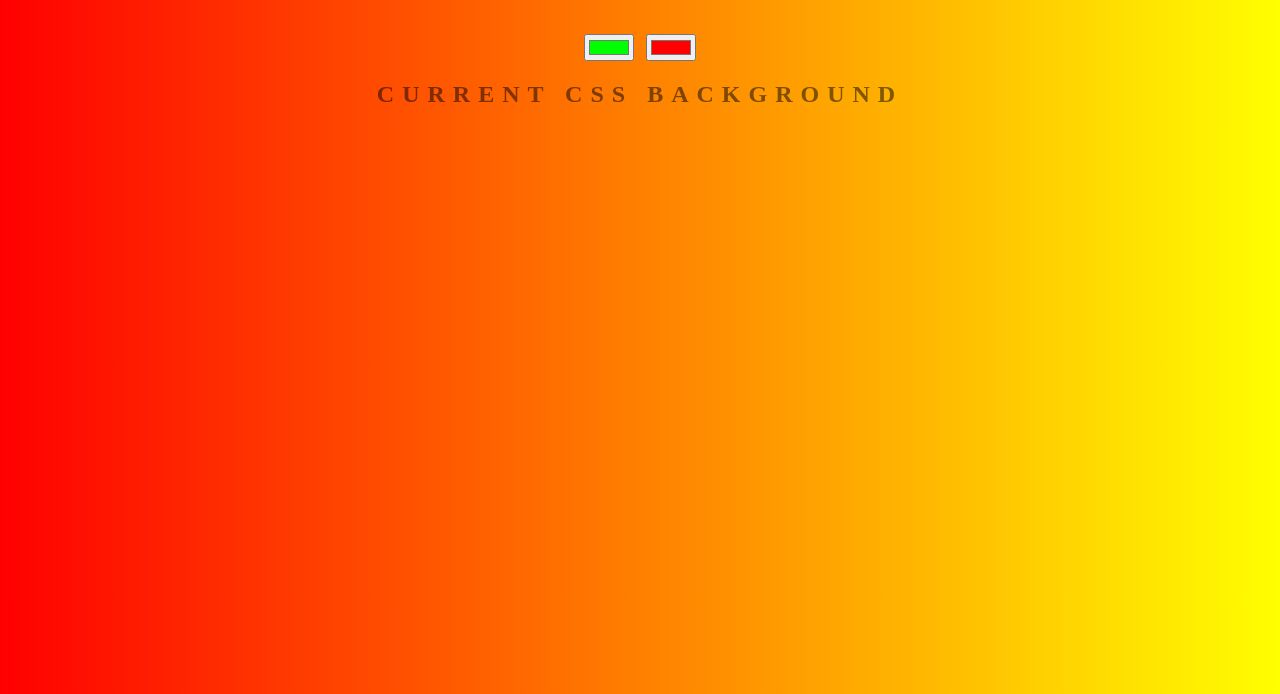
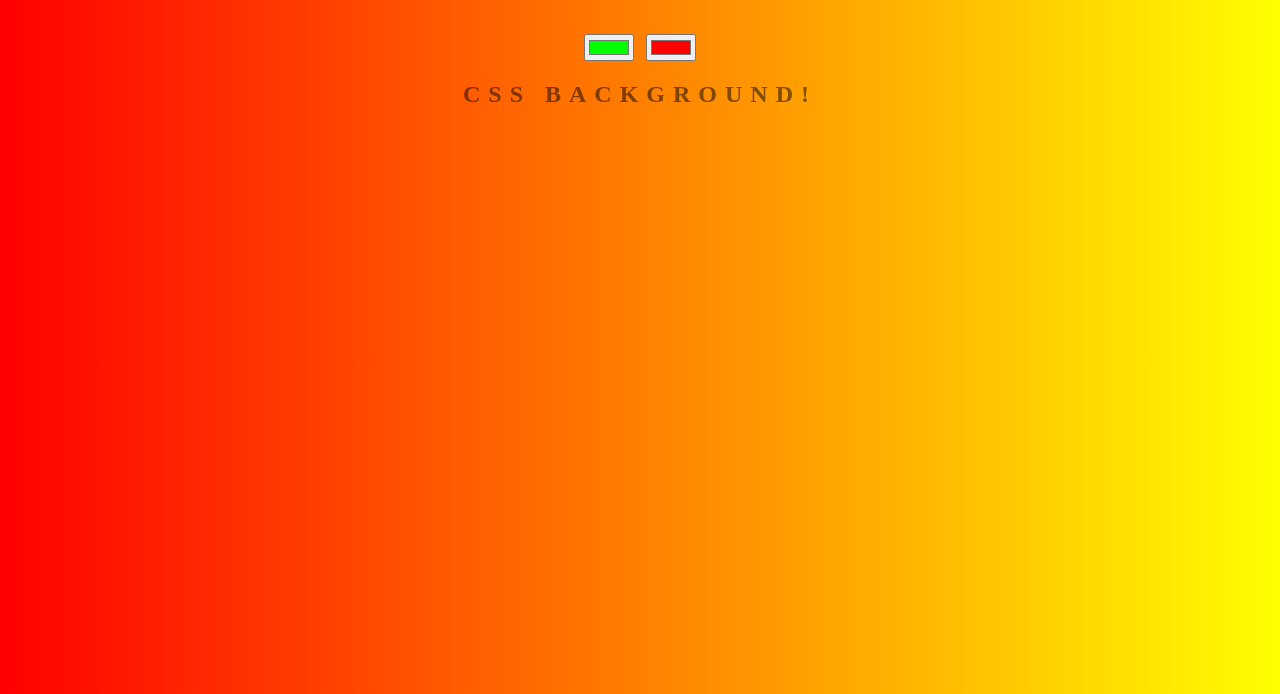
Before and after one commit to viviennecruz/GradBackGen, a plain HTML site: page index.html in a window 1280 px wide. Shown: the part 106-800 px from the top of the page. Drawn offline with Linux system fonts and the light colour scheme.

Commit message:
changing text

```diff
--- a/index.html
+++ b/index.html
@@ -9,7 +9,7 @@
         <h1>Cool Generator</h1>
         <input class = "color1" type="color" name="color1" value="#00ff00">
         <input class="color2" type="color" name="color2" value="#ff0000">
-        <h2>Current CSS Background</h2>
+        <h2>CSS Background!</h2>
         <h3></h3>
         <script type="text/javascript" source src="script.js"></script>
     </body>
```
